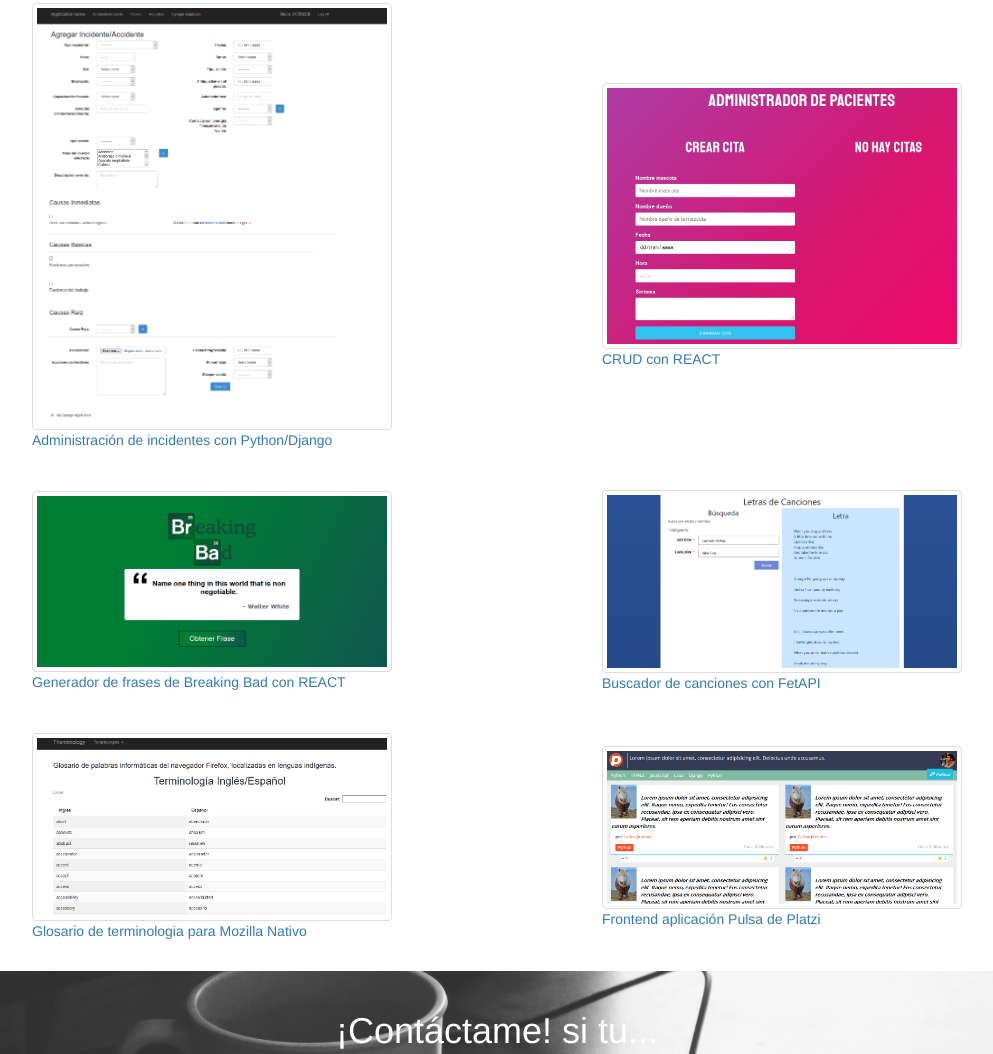
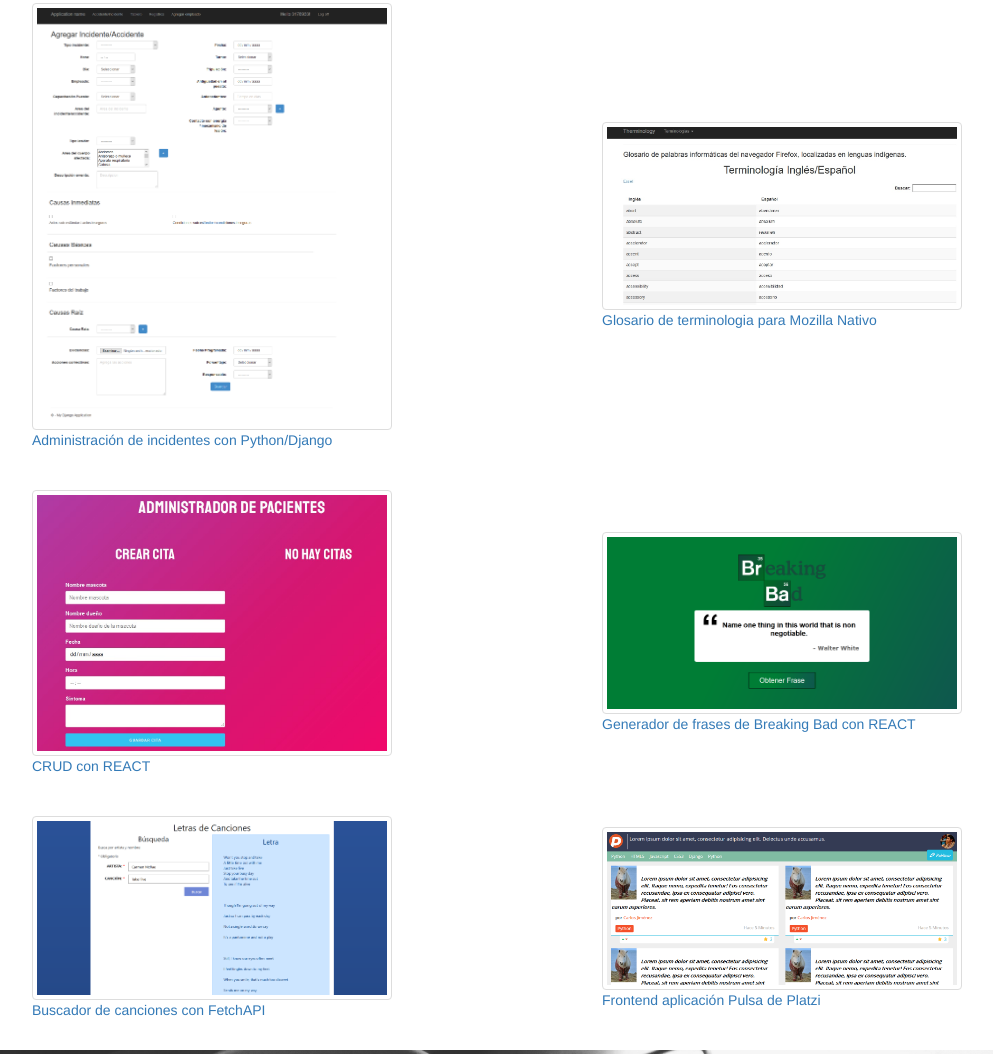
Before and after one commit to Thonsom/Portafolio, a plain HTML site: page index.html in a window 1280 px wide. Shown: the part 849-1903 px from the top of the page, without its empty margins (143-1136 px from the left). Drawn offline with Linux system fonts and the light colour scheme.

Commit message:
nuevos cambios

```diff
--- a/index.html
+++ b/index.html
@@ -83,10 +83,10 @@
                             <li> <a href="https://www.bitly.com/tunchakua" target="_blank"><img src="img/p1.png" class="img-thumbnail" alt=""/> C# XML App para WPhone 8</a></li>
                             <li> <a href="" target="_blank"><img src="img/p2.png" class="img-thumbnail" alt=""/>Intranet con Python/Django</a></li>
                             <li> <a href="" target="_blank"><img src="img/Incidentes.png" class="img-thumbnail" alt=""/>Administración de incidentes con Python/Django</a></li>
+                            <li> <a href="https://bit.ly/39mtPnw" target="_blank"><img src="img/terminologia.jpg" class="img-thumbnail" alt=""/>Glosario de terminologia para Mozilla Nativo</a></li>
                             <li> <a href="https://bit.ly/383fhYw" target="_blank"><img src="img/CRUDcitas.jpg" class="img-thumbnail" alt=""/>CRUD con REACT</a></li>
                             <li> <a href="https://serene-davinci-065a95.netlify.app" target="_blank"><img src="img/breaking-bad.png" class="img-thumbnail" alt=""/>Generador de frases de Breaking Bad con REACT</a></li>
-                            <li> <a href="https://lnetza.github.io/buscadorCanciones/" target="_blank"><img src="img/api-song.png" class="img-thumbnail" alt=""/>Buscador de canciones con FetAPI</a></li>
-                            <li> <a href="https://bit.ly/39mtPnw" target="_blank"><img src="img/terminologia.jpg" class="img-thumbnail" alt=""/>Glosario de terminologia para Mozilla Nativo</a></li>
+                            <li> <a href="https://lnetza.github.io/buscadorCanciones/" target="_blank"><img src="img/api-song.png" class="img-thumbnail" alt=""/>Buscador de canciones con FetchAPI</a></li>
                             <li> <a href="https://codepen.io/Netza/full/pwzWEQ/" target="_blank"><img src="img/pulsa.png" class="img-thumbnail" alt=""/>Frontend aplicación Pulsa de Platzi</a></li>
                             <!--
                             <li> <a href="https://bit.ly/2RSgYSY" target="_blank"><img src="img/localStorage.jpg" class="img-thumbnail" alt=""/>LocalStorage con JS</a></li>
```
